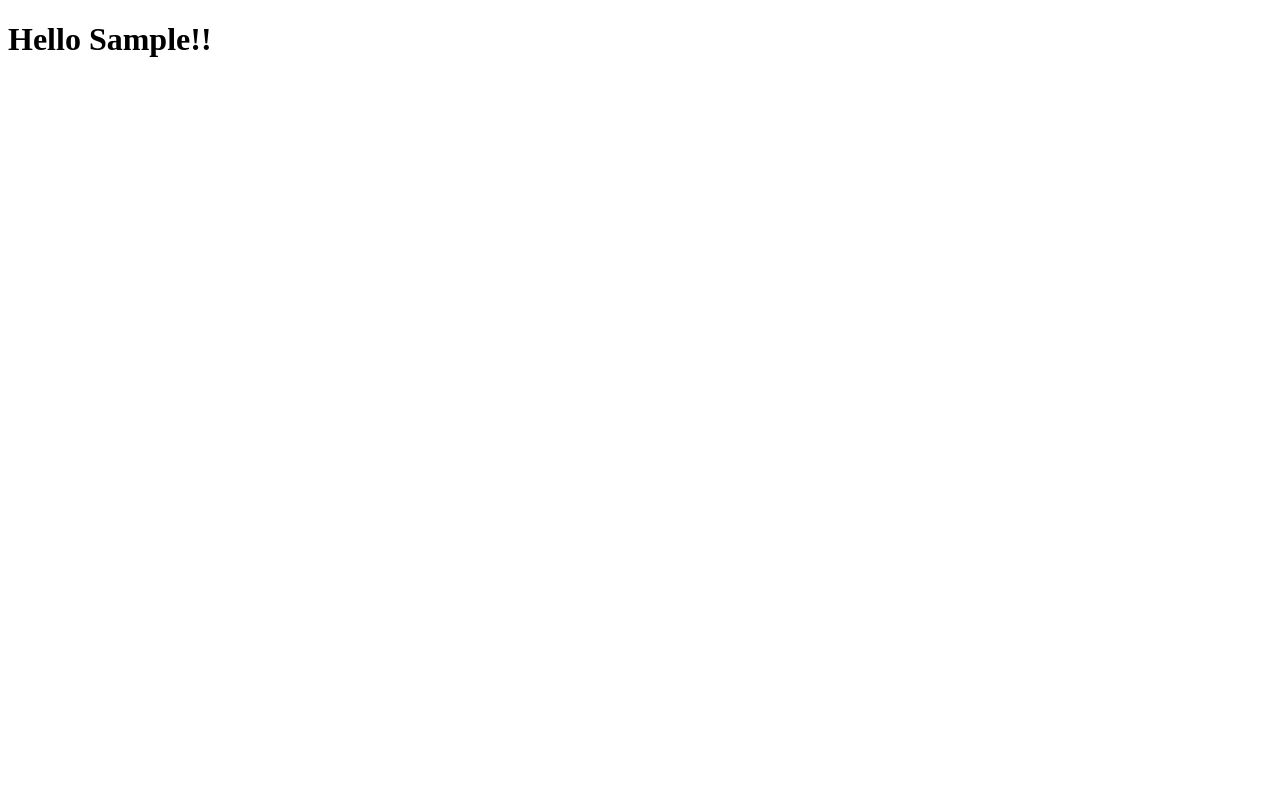
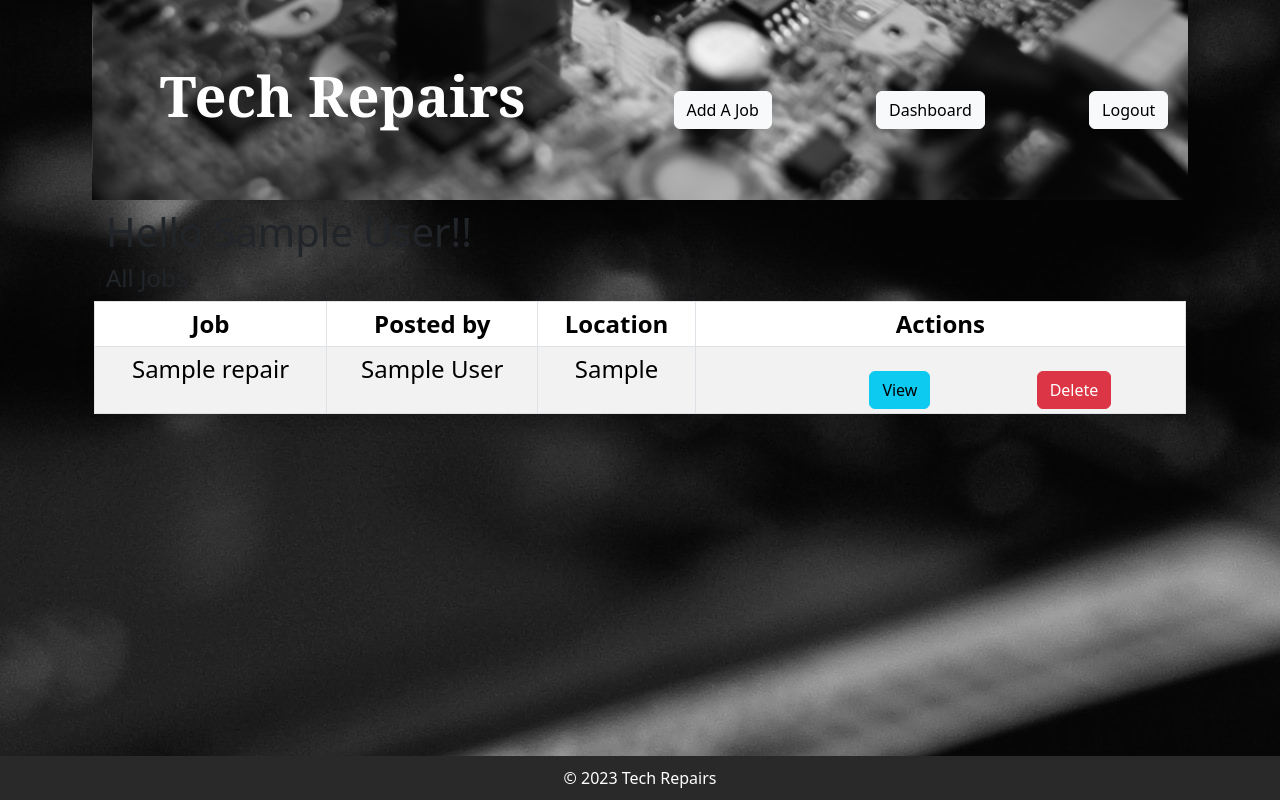
Before and after one commit to jsteelehardin/TechRepair_CodingDojo_GROUP_project, a Flask app: page /myjobs in a window 1280 px wide. Before the commit the page is almost empty. Run offline with Flask 3, Linux system fonts and the light colour scheme; the visitor is signed in with stand-in values (Sample User, id 1); tables that the repository leaves empty hold one stand-in row (values such as "Sample post").

Commit message:
finished front end and python for my jobs page

```diff
--- a/flask_app/models/repair.py
+++ b/flask_app/models/repair.py
@@ -83,7 +83,7 @@ class Repair:
                     'created_at': row['created_at'],
                     'updated_at': row['updated_at']
             }
-            this_repair.owner = user.User(user_posted_data)
+            this_repair.posted = user.User(user_posted_data)
             repairs.append(this_repair)
 
             print('appending repairs with this repair:', this_repair)
--- a/flask_app/templates/my_jobs.html
+++ b/flask_app/templates/my_jobs.html
@@ -4,9 +4,80 @@
     <meta charset="UTF-8">
     <meta http-equiv="X-UA-Compatible" content="IE=edge">
     <meta name="viewport" content="width=device-width, initial-scale=1.0">
-    <title>My Jobs</title>
+
+
+    <link href="https://cdn.jsdelivr.net/npm/bootstrap@5.3.0-alpha1/dist/css/bootstrap.min.css" rel="stylesheet" integrity="sha384-GLhlTQ8iRABdZLl6O3oVMWSktQOp6b7In1Zl3/Jr59b6EGGoI1aFkw7cmDA6j6gD" crossorigin="anonymous">
+    <link rel="stylesheet" href="{{ url_for('static', filename='/css/style.css') }}">
+
+    <title>Dashboard</title>
 </head>
-<body>
-    <h1>Hello {{user.first_name}}!!</h1>
+    <body>
+        <div class="banner">
+            <h1 class="fw-bold logo text-white p-5" style="font-family: Cambria, Cochin, Georgia, Times, 'Times New Roman', serif; font-size: 3.5rem;" >Tech Repairs</h1>
+            <div>
+                <a href="/new_repair" class="btn btn-light btn-add-job">Add A Job</a>
+                <a href="/user_dashboard" class="btn btn-light btn-add-job">Dashboard</a>
+                <a href="/logout" class="btn btn-light btn-logout">Logout</a>
+            </div>
+        </div>
+
+        <div class="container row justify-content-center mx-auto mt-2">
+            <div class="row">
+                <h1>Hello {{user.first_name}} {{user.last_name}}!!</h1>
+            </div>
+
+            <div class="row">
+                <h4>All Jobs</h4>
+                <table class="table table-gray table-striped table-hover table-bordered shadow table-sm fs-4 text-center text-dark">
+                    <thead>
+                        <tr>
+                            <th>Job</th>
+                            <th>Posted by</th>
+                            <th>Location</th>
+                            <th>Actions</th>
+                        </tr>
+                    </thead>
+                    <tbody>
+                        {% for repair in repairs %}
+                            <tr>
+                                <td>{{repair.name}}</td>
+                                <td>{{repair.posted.first_name}} {{repair.posted.last_name}}</td>
+                                <td>{{repair.location}}</td>
+                                <td>
+                                    <a href="/detail_page/{{repair.id}}" class="btn btn-info">View</a>
+                                    <a href="/delete_repair/{{repair.id}}" class="btn btn-danger">Delete</a>
+                                </td>
+                            </tr>
+                        {% endfor %}
+                    </tbody>
+
+                </table>
+            </div>
+        <!-- <div class="row">
+            <h4>My Job</h4>
+            <table class="table table-gray table-striped table-hover table-sm fs-4 table-bordered shadow fs-2 text-center text-dark">
+                <thead>
+                <tr>
+                    <th>Job</th>
+                    <th>Actions</th>
+                </tr>
+                </thead>
+                <tbody>
+                <tr>
+                    <td>example, example example,hahahahahahahahahahahahahahahhahaha</td>
+
+                    <td>
+
+                    </td>
+                </tr>
+                </tbody>
+            </table>
+        </div> -->
+        <footer class="footer">
+            <div class="container">
+            <span class="text-white">© 2023 Tech Repairs</span>
+            </div>
+        </footer>
+
 </body>
 </html>
```
